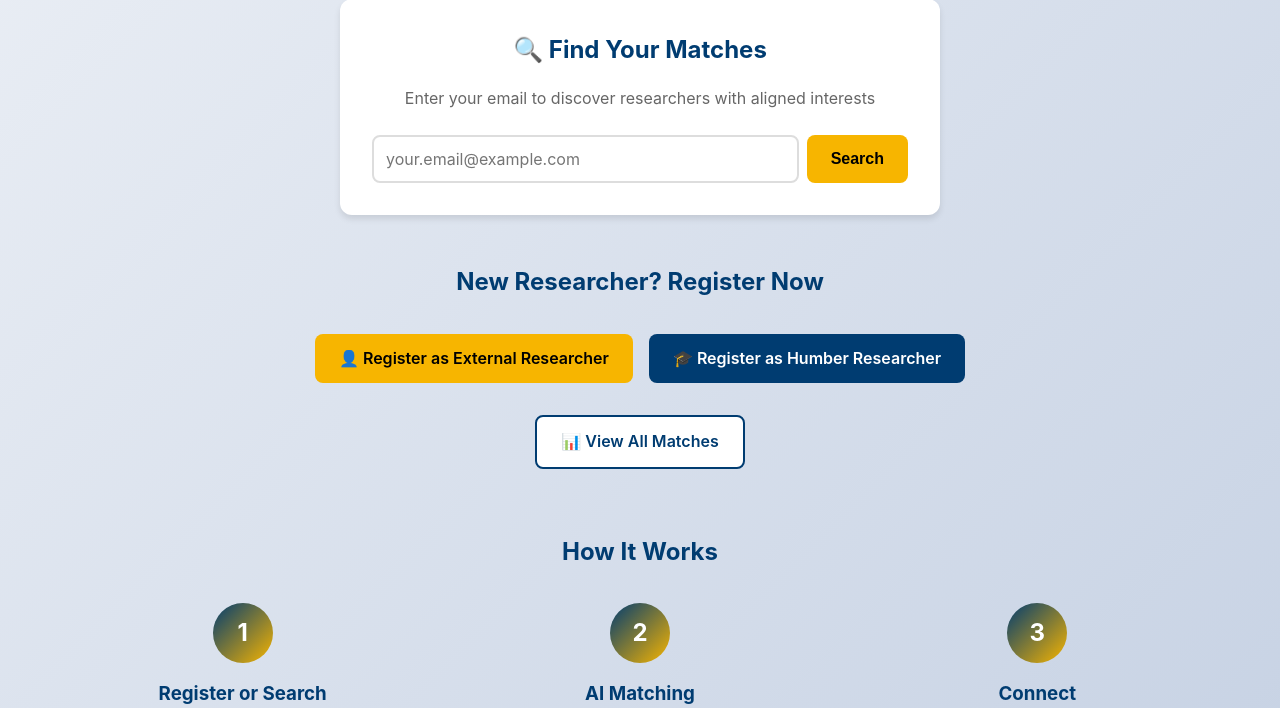
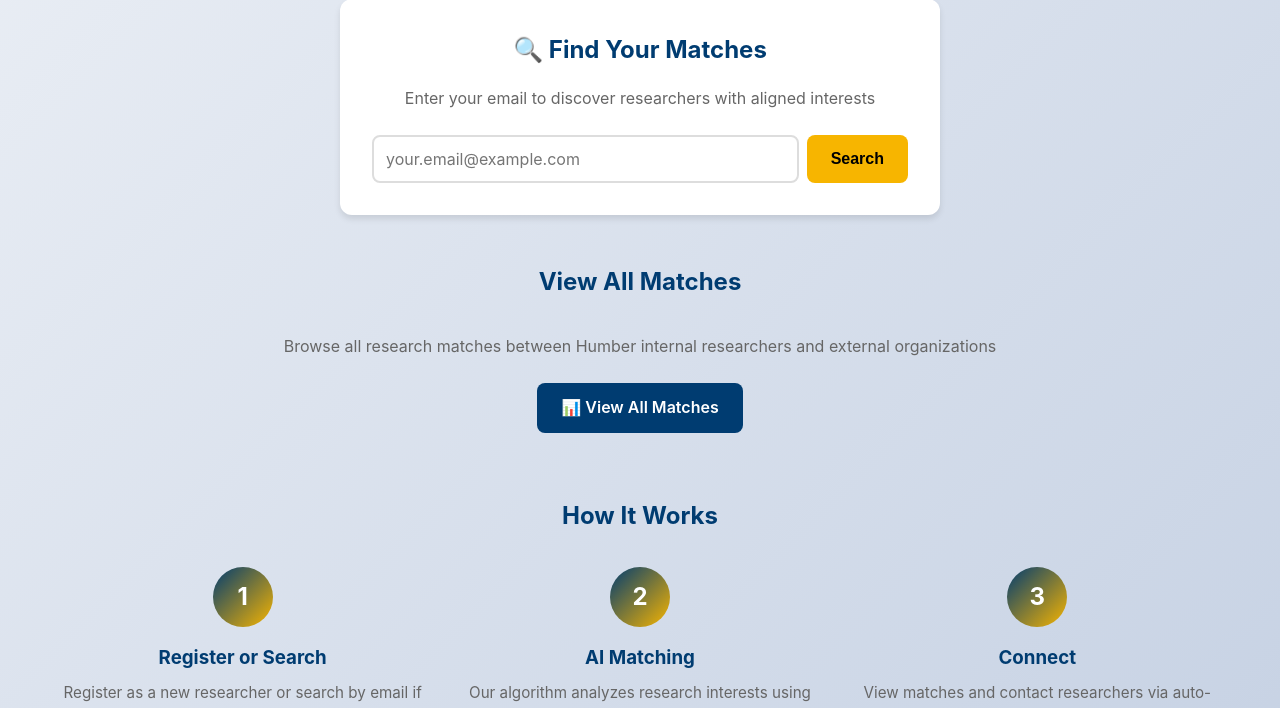
Before and after one commit to Sakr2957/academiamatch, a Flask app: page / in a window 1280 px wide. Shown: the part 837-1545 px from the top of the page. Run offline with Flask 3, Linux system fonts and the light colour scheme; data that the repository does not hold is empty.

Commit message:
Remove registration functionality to reduce memory usage
Changes:
- Removed /register/external route and functionality
- Removed /register/internal route and functionality
- Removed /success route
- Simplified homepage - removed registration buttons
- Replaced with single 'View All Matches' button
- Researchers managed via Excel files only

Benefits:
✅ Reduces memory usage (fewer routes/templates)
✅ Simplifies application
✅ Removes unnecessary database writes
✅ Cleaner homepage
✅ Leaner and faster app

```diff
--- a/app.py
+++ b/app.py
@@ -91,55 +91,6 @@ def index():
     return render_template('index.html',
                          internal_count=internal_count,
                          external_count=external_count)
-
-@app.route('/register/external', methods=['GET', 'POST'])
-def register_external():
-    ensure_tables()
-    if request.method == 'POST':
-        try:
-            researcher = Researcher(
-                name=request.form['name'],
-                email=request.form['email'],
-                organization=request.form['organization'],
-                researcher_type='external',
-                organization_focus=request.form.get('organization_focus', ''),
-                challenge_description=request.form.get('challenge_description', ''),
-                expertise_sought=request.form.get('expertise_sought', ''),
-                lab_tours_interested=request.form.get('lab_tours_interested', '')
-            )
-            db.session.add(researcher)
-            db.session.commit()
-            return redirect(url_for('success', email=researcher.email))
-        except Exception as e:
-            return render_template('register_external.html', error=str(e))
-    return render_template('register_external.html')
-
-@app.route('/register/internal', methods=['GET', 'POST'])
-def register_internal():
-    ensure_tables()
-    if request.method == 'POST':
-        try:
-            researcher = Researcher(
-                name=request.form['name'],
-                email=request.form['email'],
-                organization='Humber Polytechnic',
-                researcher_type='internal',
-                faculty_department=request.form.get('faculty_department', ''),
-                primary_areas=request.form.get('primary_areas', ''),
-                experience_summary=request.form.get('experience_summary', ''),
-                sectors_interested=request.form.get('sectors_interested', '')
-            )
-            db.session.add(researcher)
-            db.session.commit()
-            return redirect(url_for('success', email=researcher.email))
-        except Exception as e:
-            return render_template('register_internal.html', error=str(e))
-    return render_template('register_internal.html')
-
-@app.route('/success')
-def success():
-    email = request.args.get('email', '')
-    return render_template('success.html', email=email)
 
 @app.route('/search', methods=['POST'])
 def search():
--- a/templates/index.html
+++ b/templates/index.html
@@ -179,14 +179,9 @@
 </div>
 
 <div class="register-section">
-    <h2>New Researcher? Register Now</h2>
-    <div class="register-buttons">
-        <a href="/register/external" class="btn">👤 Register as External Researcher</a>
-        <a href="/register/internal" class="btn btn-primary">🎓 Register as Humber Researcher</a>
-    </div>
-    <div style="margin-top: 2rem;">
-        <a href="/match-list" class="btn btn-secondary">📊 View All Matches</a>
-    </div>
+    <h2>View All Matches</h2>
+    <p style="color: #666; margin-bottom: 1.5rem;">Browse all research matches between Humber internal researchers and external organizations</p>
+    <a href="/match-list" class="btn btn-primary">📊 View All Matches</a>
 </div>
 
 <div class="how-it-works">
```
